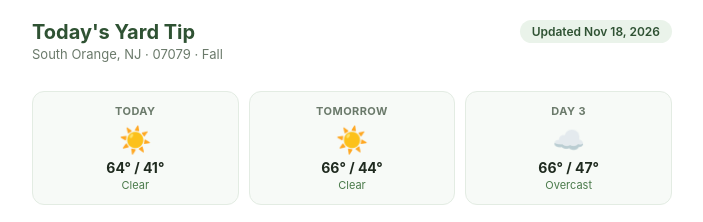
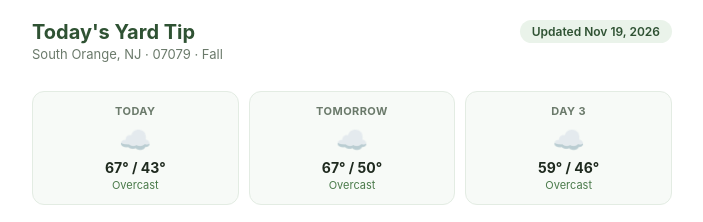
Before and after one commit to yaairalpert/Daily-Yard-Tip, a plain HTML site: page docs/index.html in a window 1280 px wide. Shown: the top 222 px of the page, without its empty margins (288-991 px from the left). Drawn offline with Linux system fonts and the light colour scheme.

Commit message:
Update daily yard tip 2026-11-19

```diff
--- a/docs/index.html
+++ b/docs/index.html
@@ -98,26 +98,26 @@
       <p class="title">Today's Yard Tip</p>
       <p class="subtitle">South Orange, NJ &middot; 07079 &middot; Fall</p>
     </div>
-    <span class="badge">Updated Nov 18, 2026</span>
+    <span class="badge">Updated Nov 19, 2026</span>
   </div>
 
   <div class="weather-strip">
     <div class="day-card">
       <div class="day-label">Today</div>
-      <div class="icon">☀️</div>
-      <div class="temps">64° / 41°</div>
-      <div class="precip">Clear</div>
+      <div class="icon">☁️</div>
+      <div class="temps">67° / 43°</div>
+      <div class="precip">Overcast</div>
     </div>
     <div class="day-card">
       <div class="day-label">Tomorrow</div>
-      <div class="icon">☀️</div>
-      <div class="temps">66° / 44°</div>
-      <div class="precip">Clear</div>
+      <div class="icon">☁️</div>
+      <div class="temps">67° / 50°</div>
+      <div class="precip">Overcast</div>
     </div>
     <div class="day-card">
       <div class="day-label">Day 3</div>
       <div class="icon">☁️</div>
-      <div class="temps">66° / 47°</div>
+      <div class="temps">59° / 46°</div>
       <div class="precip">Overcast</div>
     </div>
   </div>
```
